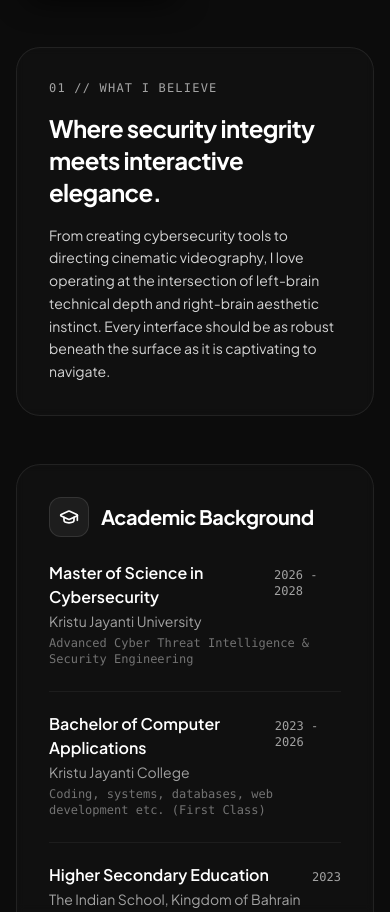
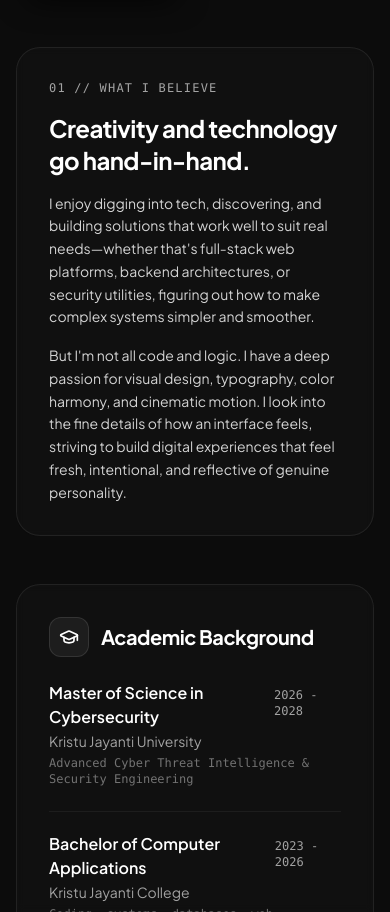
Before and after one commit to chrismat-05/thecma.xyz, a React (Vite) app: page /about in a window 390 px wide. Shown: the part 960-1872 px from the top of the page. Built offline with nearby package versions, Linux system fonts and the light colour scheme; a web font is replaced by a local one.

Commit message:
feat(content): update What I Believe philosophy in About page and elevate Graphic Design & Tools service images

```diff
--- a/src/content/services.json
+++ b/src/content/services.json
@@ -30,7 +30,7 @@
       "OPEN SOURCE PACKAGES",
       "HTTP HEADER AUDITING"
     ],
-    "image": "https://images.unsplash.com/photo-1526374965328-7f61d4dc18c5?w=1200&auto=format&fit=crop&q=80",
+    "image": "https://images.unsplash.com/photo-1550751827-4bd374c3f58b?w=1200&auto=format&fit=crop&q=80",
     "accentGlow": "rgba(168, 85, 247, 0.45)"
   },
   {
@@ -47,7 +47,7 @@
       "BROCHURE & SIGNAGE DESIGN",
       "EVENT IDENTITY ARCHITECTURE"
     ],
-    "image": "/media/Projects/Graphic Design/TechVista/TechVista Backdrop v3.png",
+    "image": "https://images.unsplash.com/photo-1626785774573-4b799315345d?w=1200&auto=format&fit=crop&q=80",
     "accentGlow": "rgba(6, 182, 212, 0.45)"
   },
   {
--- a/src/pages/AboutPage.tsx
+++ b/src/pages/AboutPage.tsx
@@ -190,10 +190,13 @@ export const AboutPage: React.FC = () => {
                 01 // What I believe
               </span>
               <h4 className="text-2xl font-bold text-white tracking-tight">
-                Where security integrity meets interactive elegance.
+                Creativity and technology go hand-in-hand.
               </h4>
               <p className="text-neutral-300 text-sm sm:text-base leading-relaxed">
-                From creating cybersecurity tools to directing cinematic videography, I love operating at the intersection of left-brain technical depth and right-brain aesthetic instinct. Every interface should be as robust beneath the surface as it is captivating to navigate.
+                I enjoy digging into tech, discovering, and building solutions that work well to suit real needs—whether that's full-stack web platforms, backend architectures, or security utilities, figuring out how to make complex systems simpler and smoother.
+              </p>
+              <p className="text-neutral-300 text-sm sm:text-base leading-relaxed">
+                But I'm not all code and logic. I have a deep passion for visual design, typography, color harmony, and cinematic motion. I look into the fine details of how an interface feels, striving to build digital experiences that feel fresh, intentional, and reflective of genuine personality.
               </p>
             </div>
 
```
